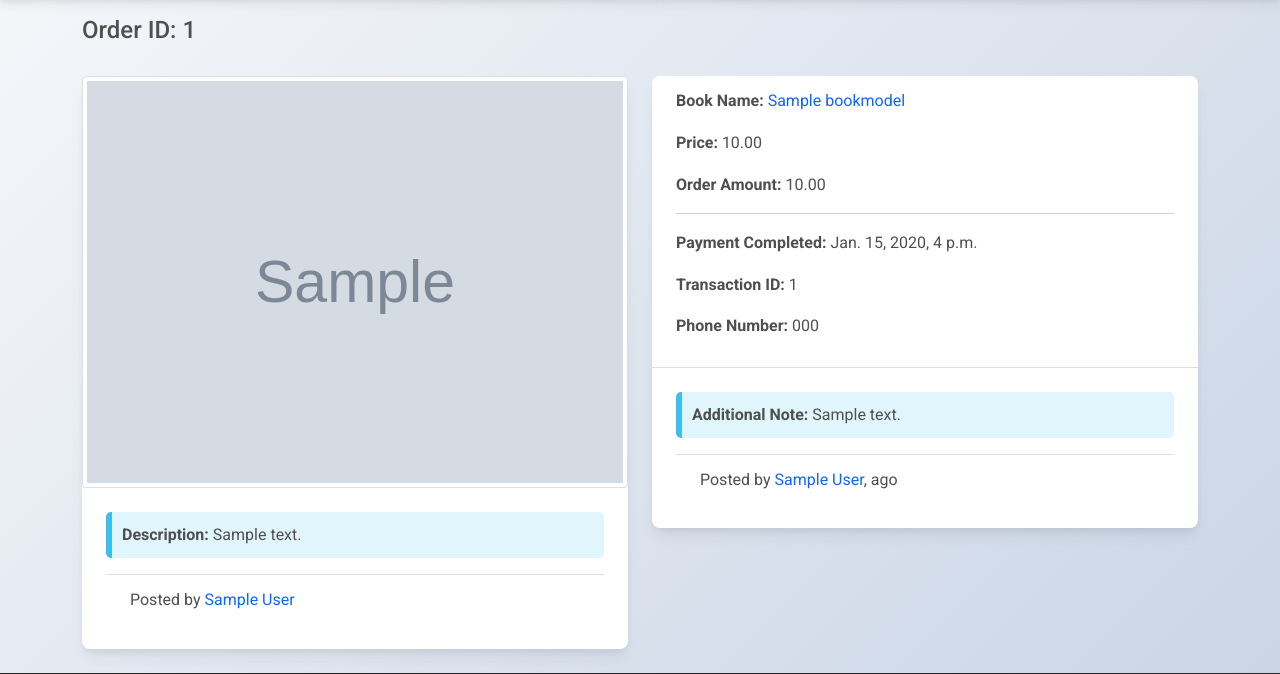
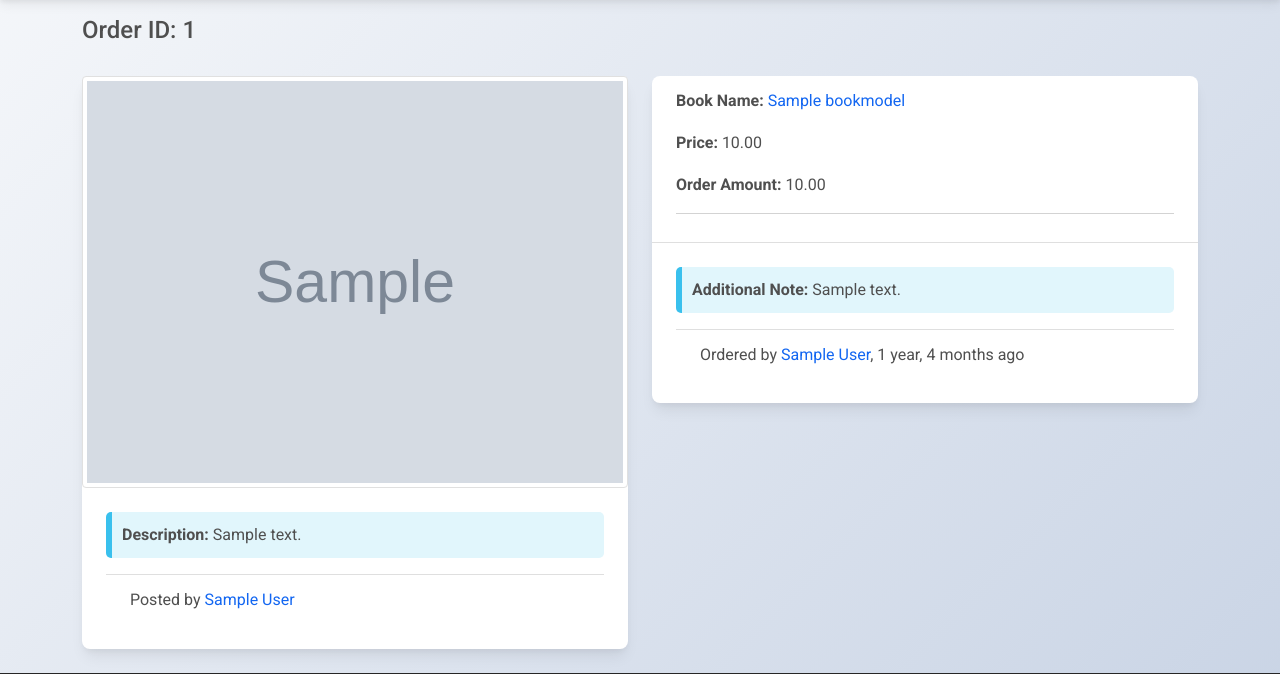
Before and after one commit to MeherajUlMahmmud/SLMS, a Django app: page /order-details/1 in a window 1280 px wide. Shown: the part 59-733 px from the top of the page. Run offline with Django 3.2, Linux system fonts and the light colour scheme; a user stored in the database is signed in; tables that the repository leaves empty hold one stand-in row (values such as "Sample post"); grey boxes marked "Sample" are stand-in pictures; some libraries are stand-ins or nearby versions.

Commit message:
Update order-details.html

```diff
--- a/templates/order-details.html
+++ b/templates/order-details.html
@@ -63,9 +63,11 @@
                     <p><strong>Price: </strong>{{ order_item.book.price }}</p>
                     <p><strong>Order Amount: </strong>{{ order_item.price }}</p>
                     <hr/>
+                    {% if not is_student and order_payment_item is not None %}
                     <p><strong>Payment Completed: </strong>{{ order_payment_item.date_time }}</p>
                     <p><strong>Transaction ID: </strong>{{ order_payment_item.transaction_id }}</p>
                     <p><strong>Phone Number: </strong>{{ order_payment_item.phone_number }}</p>
+
                     {% if not order_item.publisher_paid_approval %}
                     <form method="get">
                         <input
@@ -76,6 +78,9 @@
                     </form>
                     {% endif %}
 
+                    {% endif %}
+
+
                 </div>
 
                 <div class="card-body">
@@ -84,9 +89,9 @@
                         <strong>Additional Note: </strong>{{ order_item.additional_note|linebreaksbr }}
                     </p>
 
-                    <div class="card-footer">Posted by <a href="#">
+                    <div class="card-footer">Ordered by <a href="#">
                         {{ order_item.student.user.name }}</a>,
-                        {{ ad_item.date_ordered|timesince }} ago
+                        {{ order_item.date_ordered|timesince }} ago
                     </div>
 
                 </div>
```
